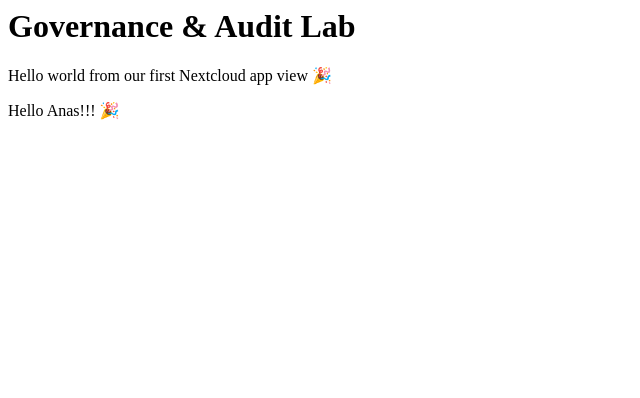
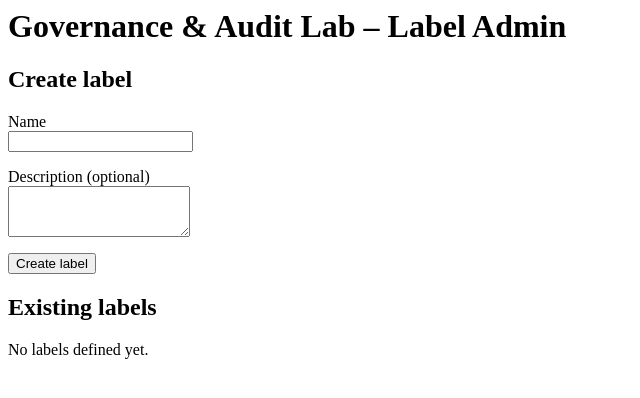
Before and after one commit to mehdimkia/governance-audit-lab, a PHP site: template custom_apps/governanceauditlab/templates/index.php in a window 1280 px wide. Shown: the top 398 px of the page, without its empty margins (0-640 px from the left). Run offline with PHP 8.4, Linux system fonts and the light colour scheme; the template is opened without the code that fills it, so the values that code supplies are empty; some libraries are stand-ins or nearby versions.

Commit message:
feat: add basic admin UI for label management

```diff
--- a/custom_apps/governanceauditlab/templates/index.php
+++ b/custom_apps/governanceauditlab/templates/index.php
@@ -4,15 +4,57 @@
 
 use OCP\Util;
 
+/** @var array $_ */
+
 Util::addScript(OCA\GovernanceAuditLab\AppInfo\Application::APP_ID, OCA\GovernanceAuditLab\AppInfo\Application::APP_ID . '-main');
 Util::addStyle(OCA\GovernanceAuditLab\AppInfo\Application::APP_ID, OCA\GovernanceAuditLab\AppInfo\Application::APP_ID . '-main');
+
+/** @var \OCA\GovernanceAuditLab\Db\Label[] $labels */
+$labels = $_['labels'] ?? [];
 
 ?>
 
 <div id="governanceauditlab">
-    <div class="section">
-        <h1>Governance &amp; Audit Lab</h1>
-        <p>Hello world from our first Nextcloud app view 🎉</p>
-        <p>Hello Anas!!! 🎉</p>
-    </div>
+	<div class="section">
+		<h1>Governance &amp; Audit Lab – Label Admin</h1>
+
+		<h2>Create label</h2>
+		<form method="post" action="/index.php/apps/governanceauditlab/labels/form">
+			<p>
+				<label for="label-name">Name</label><br>
+				<input type="text" id="label-name" name="name" required maxlength="64">
+			</p>
+			<p>
+				<label for="label-description">Description (optional)</label><br>
+				<textarea id="label-description" name="description" rows="3"></textarea>
+			</p>
+			<p>
+				<button type="submit" class="primary">Create label</button>
+			</p>
+		</form>
+
+		<h2>Existing labels</h2>
+		<?php if (empty($labels)): ?>
+			<p>No labels defined yet.</p>
+		<?php else: ?>
+			<table class="grid">
+				<thead>
+					<tr>
+						<th>ID</th>
+						<th>Name</th>
+						<th>Description</th>
+					</tr>
+				</thead>
+				<tbody>
+				<?php foreach ($labels as $label): ?>
+					<tr>
+						<td><?php p($label->getId()); ?></td>
+						<td><?php p($label->getName()); ?></td>
+						<td><?php p($label->getDescription()); ?></td>
+					</tr>
+				<?php endforeach; ?>
+				</tbody>
+			</table>
+		<?php endif; ?>
+	</div>
 </div>
```
Also changed, not shown: custom_apps/governanceauditlab/lib/Controller/PageController.php (+24 -1 lines).
